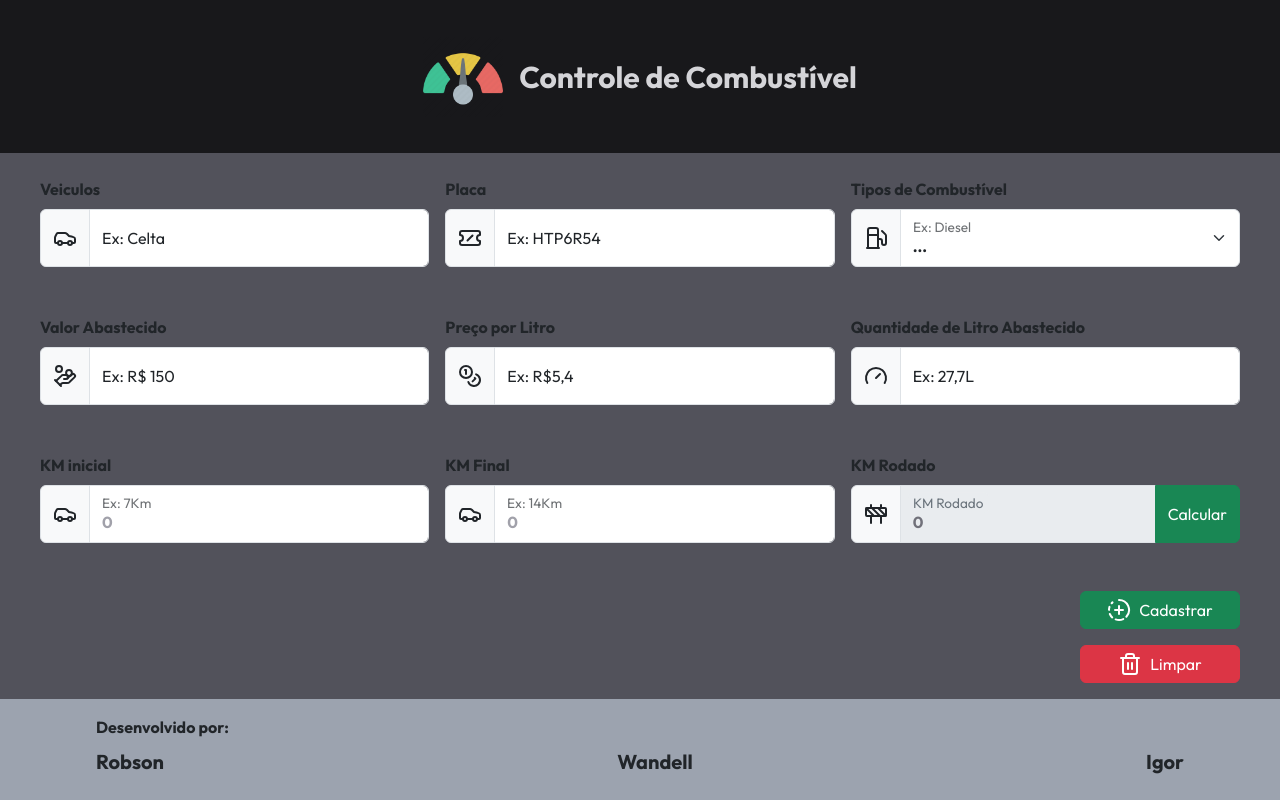
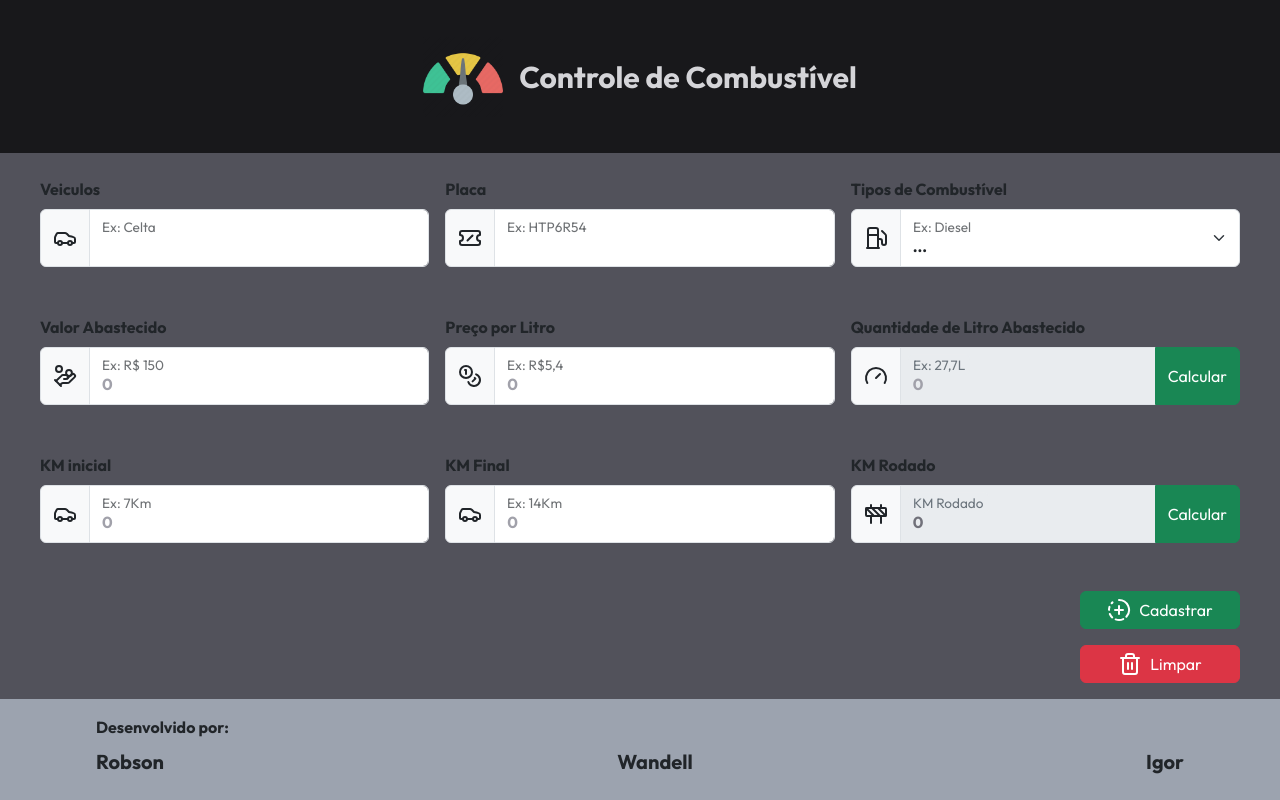
Before and after one commit to Andre-Oliveiraa/Controle_de_Combustivel, a React (Vite) app: page / in a window 1280 px wide. Built offline with nearby package versions, Linux system fonts and the light colour scheme.

Commit message:
Criação pag

```diff
--- a/src/App.tsx
+++ b/src/App.tsx
@@ -5,7 +5,7 @@ import { HeaderIcon, HeaderRoot, HeaderTitle } from './components/header';
 import Form from 'react-bootstrap/Form';
 import InputGroup from 'react-bootstrap/InputGroup';
 import FloatingLabel from 'react-bootstrap/FloatingLabel';
-import { Car, CircleFadingPlus, Trash2, Fuel, HandCoins, Coins, Gauge, Construction, TicketSlash } from 'lucide-react'
+import { Car, CircleFadingPlus, Trash2, Fuel as Fuelcon, HandCoins, Coins, Gauge, Construction, TicketSlash } from 'lucide-react'
 import { useState } from 'react';
 import Button from 'react-bootstrap/Button';
 
@@ -18,20 +18,20 @@ interface Object_car {
 interface Info_Fuel {
   car: Object_car
   Type: string,
-  valueFuel: string,
-  valueAbasta: string,
-  qntFuel: string,
+  valueFuel: string | number,
+  valueAbasta: string | number,
+  qntFuel: string | number,
   km_rodado_car: number
 }
 
 export default function App() {
 
-  const [nameCar, SetNameCar] = useState('')
-  const [valuePlaca, SetValuePlaca] = useState('')
-  const [nameFuel, SetNameFuel] = useState('')
-  const [valueFuel, SetValueFuel] = useState('')
-  const [money, SetMoney] = useState('')
-  const [qntFuel, SetQntFuel] = useState('')
+  const [nameCar, SetNameCar] = useState(' ')
+  const [valuePlaca, SetValuePlaca] = useState(' ')
+  const [nameFuel, SetNameFuel] = useState(' ')
+  const [valueFuel, SetValueFuel] = useState(0)
+  const [money, SetMoney] = useState(0)
+  const [qntFuel, SetQntFuel] = useState(0)
   const [valueKmInit, SetKmInit] = useState<any>(0)
   const [valueKmFinali, SetKmFinali] = useState<any>(0)
   const [valueKmTotal, SetKmTotal] = useState(0)
@@ -58,9 +58,9 @@ export default function App() {
     SetNameCar('')
     SetNameFuel('')
     SetKmInit('')
-    SetValueFuel('')
-    SetMoney('')
-    SetQntFuel('')
+    SetValueFuel(0)
+    SetMoney(0)
+    SetQntFuel(0)
     SetValuePlaca('')
     SetKmFinali('')
     SetKmTotal(0)
@@ -70,13 +70,19 @@ export default function App() {
     SetKmTotal(valueKmFinali - valueKmInit)
   }
 
+  function Fuel(){
+    const total = valueFuel / money
+    Math.trunc(total)
+    SetQntFuel(total)
+  }
+
   function onClear() {
     SetNameCar('')
     SetNameFuel('')
     SetKmInit('')
-    SetValueFuel('')
-    SetMoney('')
-    SetQntFuel('')
+    SetValueFuel(0)
+    SetMoney(0)
+    SetQntFuel(0)
     SetValuePlaca('')
     SetKmFinali('')
     SetKmTotal(0)
@@ -133,7 +139,7 @@ export default function App() {
           <div>
             <Form.Label className='font-bold'>Tipos de Combustível</Form.Label>
             <InputGroup className="mb-5">
-              <InputGroup.Text><Fuel /></InputGroup.Text>
+              <InputGroup.Text><Fuelcon /></InputGroup.Text>
               <FloatingLabel
                 label='Ex: Diesel'
               >
@@ -164,7 +170,7 @@ export default function App() {
                   type="number"
                   placeholder='Ex: R$100'
                   aria-describedby="km inicil"
-                  onChange={(e) => { SetValueFuel(e.target.value) }}
+                  onChange={(e) => { SetValueFuel(Number(e.target.value)) }}
                   value={valueFuel}
                 />
               </FloatingLabel>
@@ -182,7 +188,7 @@ export default function App() {
                   type="number"
                   placeholder='Ex: R$5,9'
                   aria-describedby="km final"
-                  onChange={(e) => { SetMoney(e.target.value) }}
+                  onChange={(e) => { SetMoney(Number(e.target.value)) }}
                   value={money}
                 />
               </FloatingLabel>
@@ -200,10 +206,11 @@ export default function App() {
                   type="number"
                   placeholder='Ex: 10L'
                   aria-describedby="km final"
-                  onChange={(e) => { SetQntFuel(e.target.value) }}
+                  disabled
                   value={qntFuel}
                 />
               </FloatingLabel>
+              <Button variant='success' onClick={Fuel}>Calcular</Button>
             </InputGroup>
           </div>
         </div>
```
